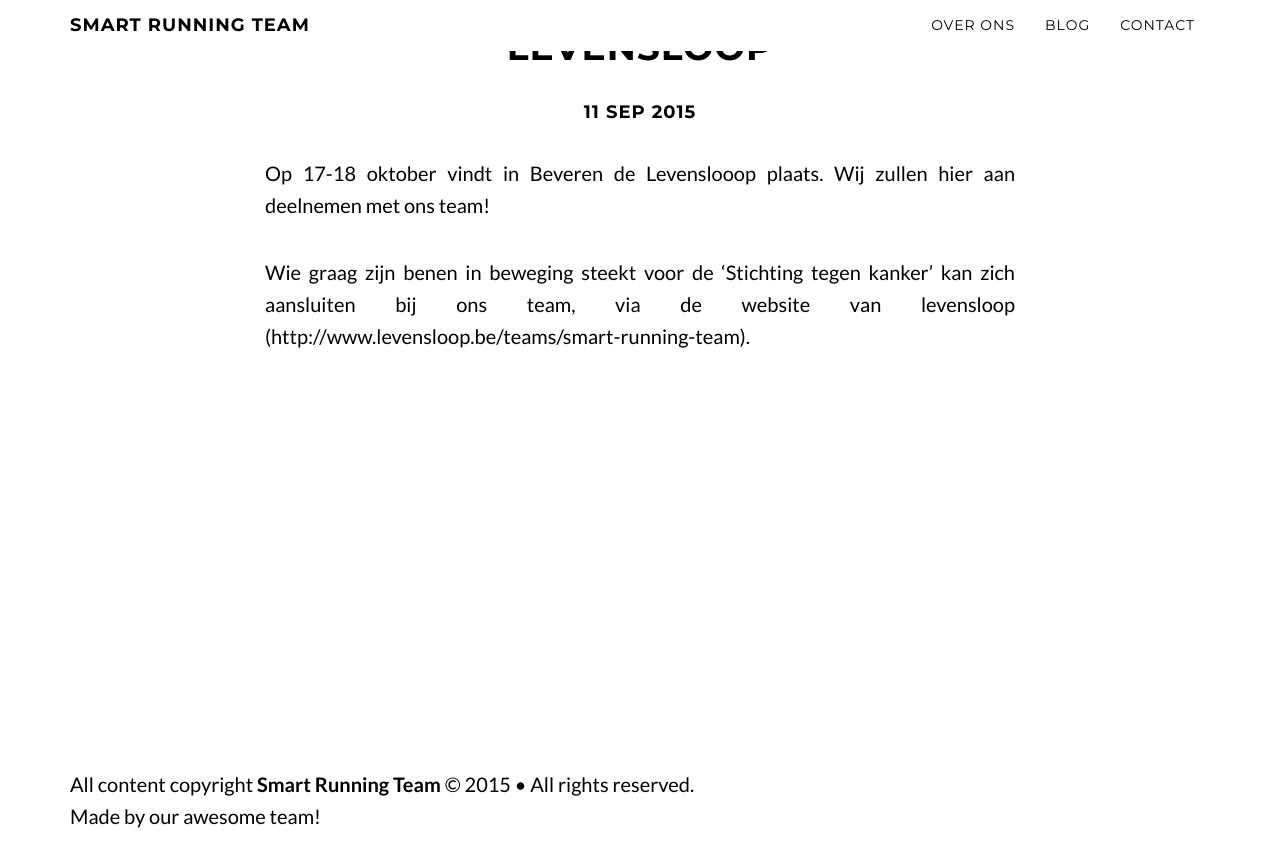
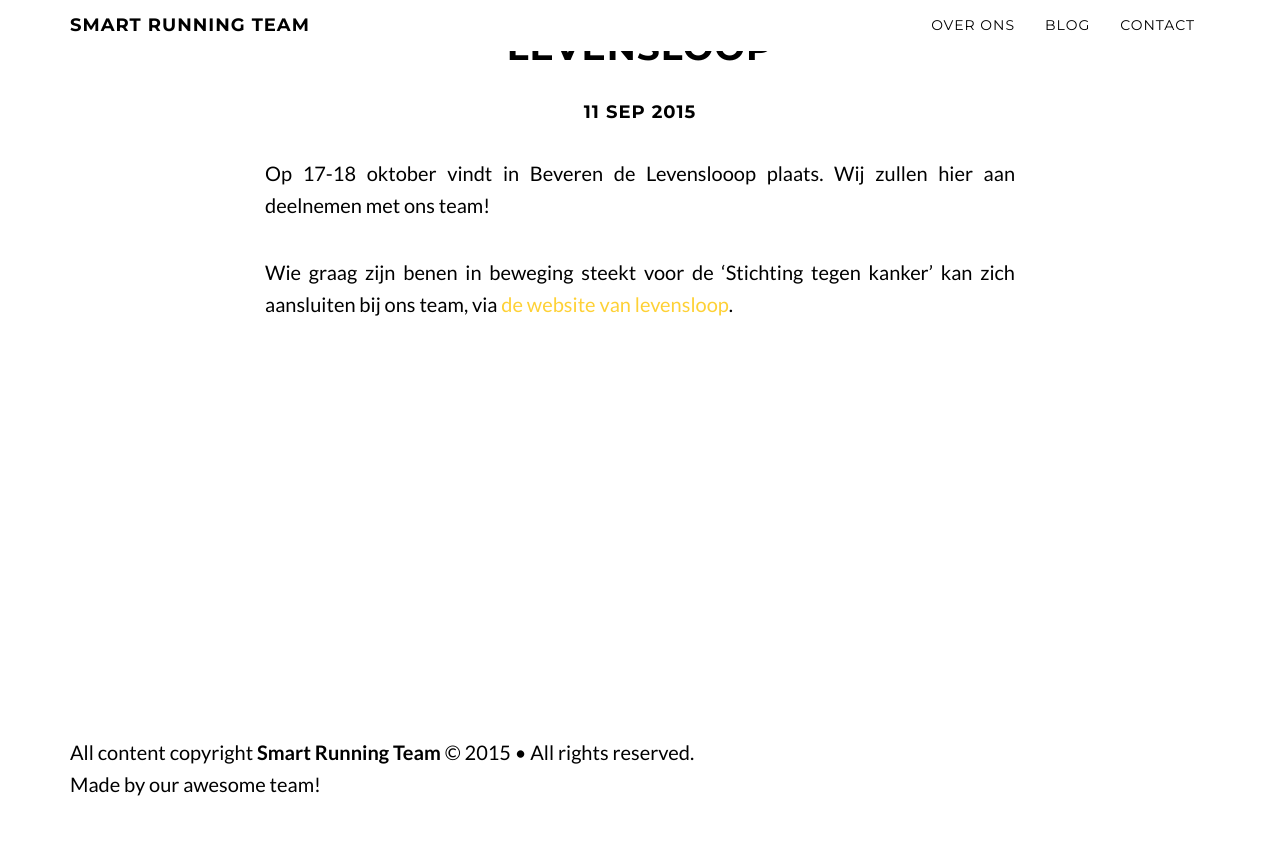
Before and after one commit to SmartRunningTeam/smartrunningteam.github.io, a Jekyll site: the page built from _posts/2015-09-11-Levensloop.md, in a window 1280 px wide and 900 px high, scrolled down 757 px. Shown: the top 867 px of the window. Built offline with Jekyll 4.4.1, drawn with Linux system fonts in a browser that asks for light colours.

Commit message:
make a real link ;-)

```diff
--- a/_posts/2015-09-11-Levensloop.md
+++ b/_posts/2015-09-11-Levensloop.md
@@ -6,4 +6,4 @@ bannerimg: true
 
 Op 17-18 oktober vindt in Beveren de Levenslooop plaats. Wij zullen hier aan deelnemen met ons team!
 
-Wie graag zijn benen in beweging steekt voor de 'Stichting tegen kanker' kan zich aansluiten bij ons team, via de website van levensloop (http://www.levensloop.be/teams/smart-running-team).
+Wie graag zijn benen in beweging steekt voor de 'Stichting tegen kanker' kan zich aansluiten bij ons team, via [de website van levensloop](http://www.levensloop.be/teams/smart-running-team).
```
